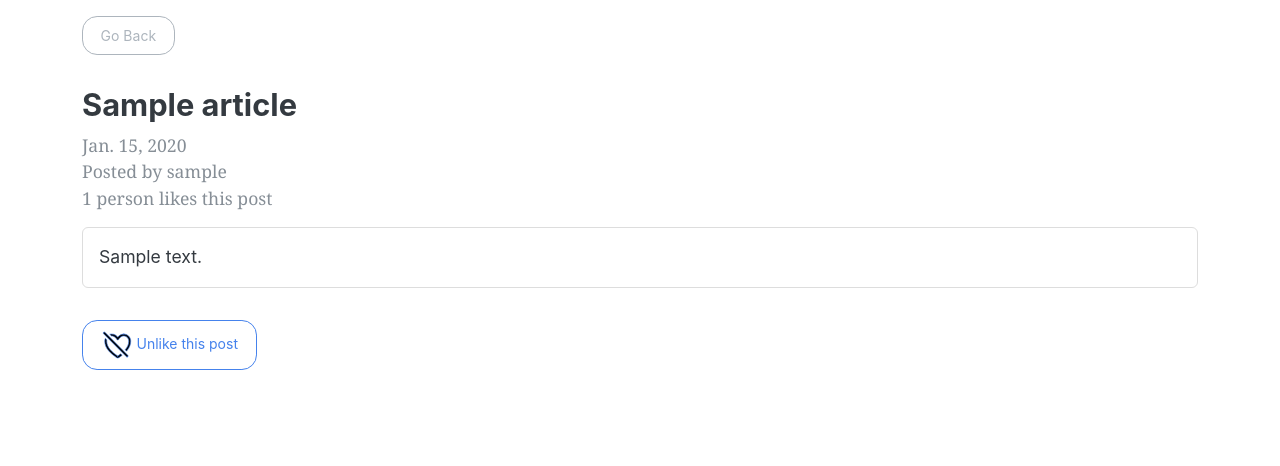
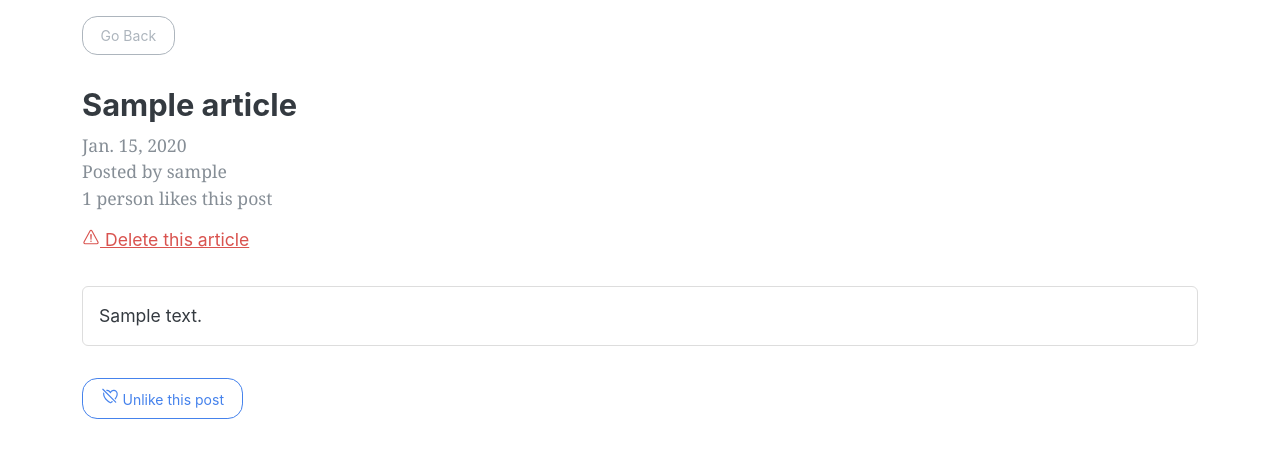
Before and after one commit to ESTsoft-Book-Project/blogtutorial, a Django app: page /1/ in a window 1280 px wide. Shown: the part 73-539 px from the top of the page. Run offline with Django 4.2, Linux system fonts and the light colour scheme; a user stored in the database is signed in; tables that the repository leaves empty hold one stand-in row (values such as "Sample post").

Commit message:
[add] delete feature

```diff
--- a/blog/templates/blog/base.html
+++ b/blog/templates/blog/base.html
@@ -17,5 +17,7 @@
   </head>
   <body>
     {% include 'blog/nav.html' %} {% block content %} {% endblock content %}
+    <script type="module" src="https://unpkg.com/ionicons@7.1.0/dist/ionicons/ionicons.esm.js"></script>
+    <script nomodule src="https://unpkg.com/ionicons@7.1.0/dist/ionicons/ionicons.js"></script>
   </body>
 </html>
--- a/blog/templates/blog/detail_article.html
+++ b/blog/templates/blog/detail_article.html
@@ -23,6 +23,15 @@
                     <p class="text-muted mb-0">{{object.likes.count}} people like this post</p>
                 {%endif%}
 
+                {% comment %} Delete Button {% endcomment %}
+                {% if request.user.id == object.author.id %}
+                    <div class="pb-3 mt-3">
+                        <a class="text-danger" href="{%url 'delete_article' object.pk%}">
+                            <ion-icon size="small" name="warning-outline"></ion-icon>
+                            Delete this article</a>
+                    </div>
+                {% endif %}
+
                 {% comment %} content {% endcomment %}
                 <div class="my-3">
                     <div class="p-3 border rounded bg-white">
@@ -33,16 +42,16 @@
         </div>
 
 
+        {% comment %} Like Button {% endcomment %}
+
         {% if request.user.is_authenticated %}
             {% if liked_by_user %}
                 {% comment %} unset like {% endcomment %}
                 <form action="{%url 'like_article' object.id%}" method="post">
                     {% csrf_token %}
-                    <button class="btn btn-outline-primary mb-5">
-                        <svg xmlns="http://www.w3.org/2000/svg" class="ionicon" width="2rem" height="2rem" viewBox="0 0 512 512">
-                            <path d="M417.84 448a15.94 15.94 0 01-11.35-4.72L40.65 75.26a16 16 0 0122.7-22.56l365.83 368a16 16 0 01-11.34 27.3zM364.92 80c-48.09 0-80 29.55-96.92 51-16.88-21.48-48.83-51-96.92-51a107.37 107.37 0 00-31 4.55L168 112c22.26 0 45.81 9 63.94 26.67a123 123 0 0121.75 28.47 16 16 0 0028.6 0 123 123 0 0121.77-28.51C322.19 121 342.66 112 364.92 112c43.15 0 78.62 36.33 79.07 81 .54 53.69-22.75 99.55-57.38 139.52l22.63 22.77c3-3.44 5.7-6.64 8.14-9.6 40-48.75 59.15-98.8 58.61-153C475.37 130.52 425.54 80 364.92 80zM268 432C180.38 372.51 91 297.6 92 193a83.69 83.69 0 012.24-18.39L69 149.14a115.1 115.1 0 00-9 43.49c-.54 54.22 18.63 104.27 58.61 153 18.77 22.87 52.8 59.45 131.39 112.8a31.84 31.84 0 0036 0c20.35-13.81 37.7-26.5 52.58-38.11l-22.66-22.81C300.25 409.6 284.09 421.05 268 432z" stroke="currentColor" stroke-linecap="round" stroke-linejoin="round" stroke-width="10">
-                        </svg>
-                        Unlike this post
+                    <button class="btn btn-outline-primary mb-5 text-center">
+                        <ion-icon size="small" name="heart-dislike-outline"></ion-icon>
+                        <span class="pb-3">Unlike this post</span>
                     </button>
                 </form>
 
@@ -51,7 +60,7 @@
                 <form action="{%url 'like_article' object.id%}" method="post">
                     {% csrf_token %}
                     <button class="btn btn-outline-primary mb-5">
-                        <svg xmlns="http://www.w3.org/2000/svg" class="ionicon" width="2rem" height="2rem" viewBox="0 0 512 512"><path d="M352.92 80C288 80 256 144 256 144s-32-64-96.92-64c-52.76 0-94.54 44.14-95.08 96.81-1.1 109.33 86.73 187.08 183 252.42a16 16 0 0018 0c96.26-65.34 184.09-143.09 183-252.42-.54-52.67-42.32-96.81-95.08-96.81z" fill="none" stroke="currentColor" stroke-linecap="round" stroke-linejoin="round" stroke-width="32"/></svg>
+                        <ion-icon size="small" name="heart-outline"></ion-icon>
                         Like this post
                     </button>
                 </form>
@@ -62,7 +71,7 @@
                 <form action="{%url 'like_article' object.id%}" method="post">
                     {% csrf_token %}
                     <button class="btn btn-outline-primary mb-5" disabled>
-                        <svg xmlns="http://www.w3.org/2000/svg" class="ionicon" width="2rem" height="2rem" viewBox="0 0 512 512"><path d="M352.92 80C288 80 256 144 256 144s-32-64-96.92-64c-52.76 0-94.54 44.14-95.08 96.81-1.1 109.33 86.73 187.08 183 252.42a16 16 0 0018 0c96.26-65.34 184.09-143.09 183-252.42-.54-52.67-42.32-96.81-95.08-96.81z" fill="none" stroke="currentColor" stroke-linecap="round" stroke-linejoin="round" stroke-width="32"/></svg>
+                        <ion-icon size="small" name="heart-outline"></ion-icon>
                         Login to like this post
                     </button>
                 </form>
--- a/blog/urls.py
+++ b/blog/urls.py
@@ -15,7 +15,7 @@ Including another URLconf
     2. Add a URL to urlpatterns:  path('blog/', include('blog.urls'))
 """
 from django.urls import path, include
-from blog.views import Index, DetailArticleView, LikeArticle
+from blog.views import Index, DetailArticleView, LikeArticle, DeleteArticle
 
 urlpatterns = [
     # root path => blog/templates/blog/index.html
@@ -24,4 +24,5 @@ urlpatterns = [
     path("tinymce/", include("tinymce.urls")),
     path("<int:pk>/", DetailArticleView.as_view(), name="detail_article"),
     path("<int:pk>/like", LikeArticle.as_view(), name="like_article"),
+    path("<int:pk>/delete", DeleteArticle.as_view(), name="delete_article"),
 ]
--- a/blog/views.py
+++ b/blog/views.py
@@ -1,7 +1,8 @@
 from typing import Any, Dict
 from django.views import View
-from django.views.generic import ListView, DetailView
+from django.views.generic import ListView, DetailView, DeleteView
 from django.shortcuts import redirect
+from django.urls import reverse_lazy
 from .models import Article
 
 # Create your views here.
@@ -49,3 +50,12 @@ class LikeArticle(View):
         # save the article and redirect to itself
         article.save()
         return redirect("detail_article", pk)
+
+
+class DeleteArticle(DeleteView):
+    """POST request to delete operation"""
+
+    model = Article
+    template_name = "blog/delete_article.html"
+    # 일이 모두 마친 뒤에 `index`페이지로 redirect한다.
+    success_url = reverse_lazy("index")
```
Also changed, not shown: blog/templates/blog/delete_article.html (added, +20 -0 lines).
